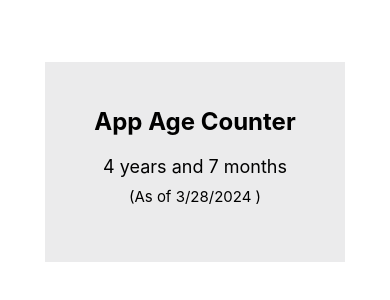
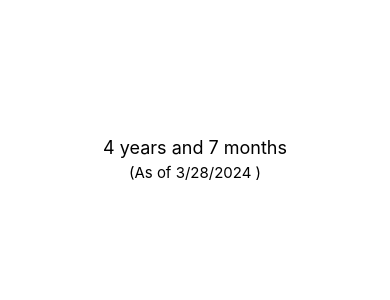
Before and after one commit to Malows1/AppAge, a React Native app: screen / in a window 390 px wide. Shown: the part 176-476 px from the top of the page. Built offline with nearby package versions, Linux system fonts and the light colour scheme.

Commit message:
revision add eslintrc

```diff
--- a/Component/App_AgeUI.js
+++ b/Component/App_AgeUI.js
@@ -6,7 +6,7 @@ const AppUI = ({appAge, currentDate}) => {
   return (
     <SafeAreaView style={styles.background}>
       <View style={styles.container}>
-        <Text style={styles.title}>App Age Counter</Text>
+
         {appAge && (
           <Text style={styles.ageText}>
             {appAge.years} year{appAge.years !== 1 ? 's' : ''} and{' '}
--- a/Styles/Appage.js
+++ b/Styles/Appage.js
@@ -6,7 +6,7 @@ const styles = StyleSheet.create({
     backgroundColor: '#ffffff', // background color
   },
   container: {
-    backgroundColor: '#EBEBEC',
+
     width: 300,
     height: 200,
     justifyContent: 'center',
@@ -18,12 +18,7 @@ const styles = StyleSheet.create({
     marginTop: -100,
     elevation: 7,
   },
-  title: {
-    color: '#000',
-    fontSize: 24,
-    fontWeight: 'bold',
-    marginBottom: 20,
-  },
+
   ageText: {
     color: '#000',
     fontSize: 18,
@@ -31,7 +26,7 @@ const styles = StyleSheet.create({
   datetoday: {
     color: '#000',
     fontSize: 15,
-    padding: 10,
+    padding: 5,
   },
 });
 
```
